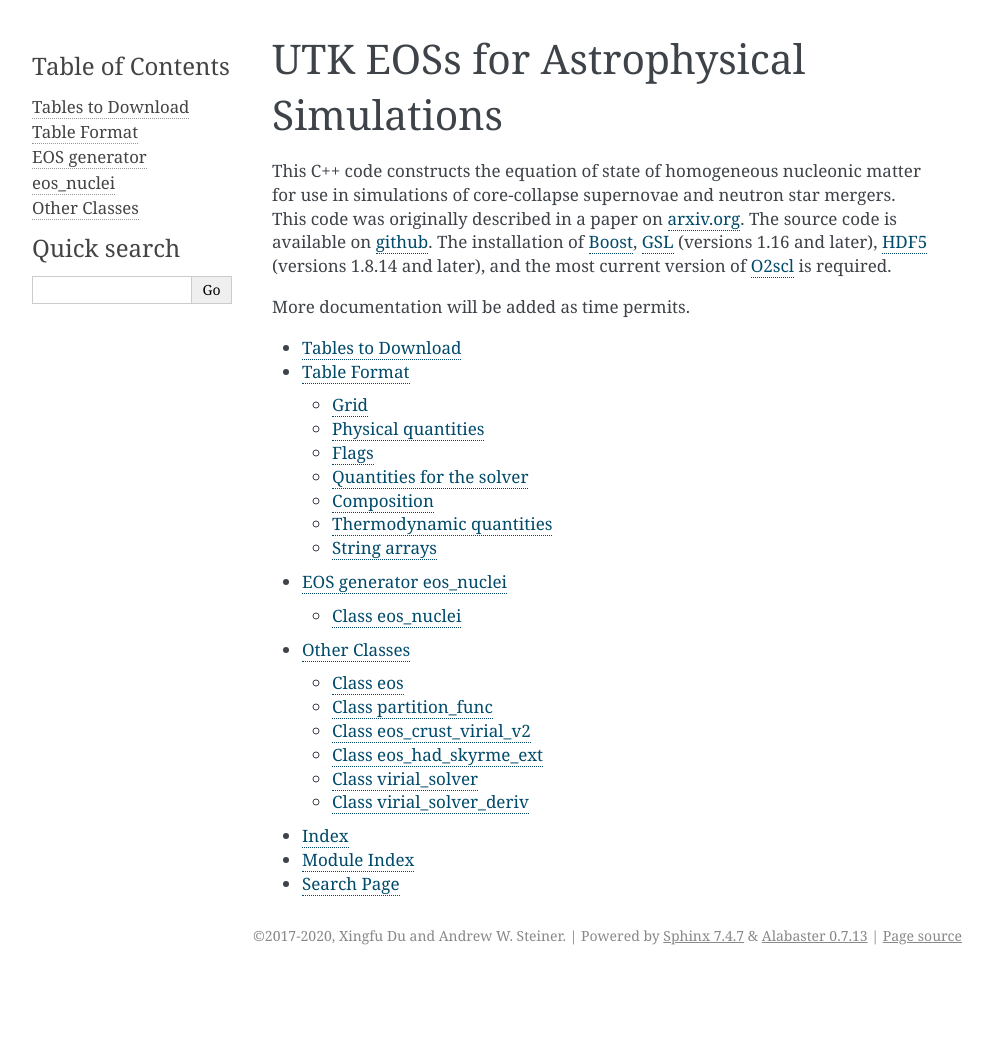
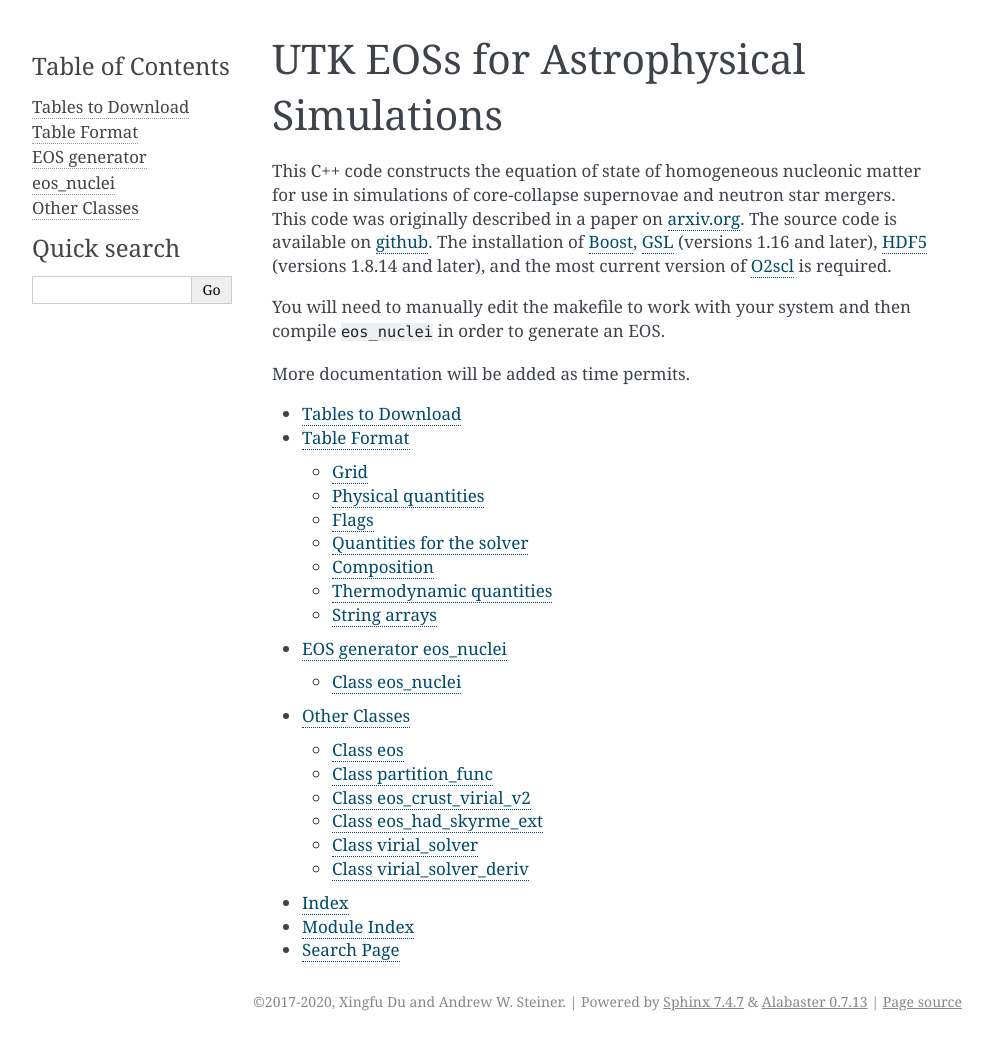
Before and after one commit to np3m/e4mma, a Sphinx documentation site: the page built from doc/index.rst, in a window 1280 px wide. Shown: the whole page, without its empty margins (148-1141 px from the left). Built offline with Sphinx 7.4.7, drawn with Linux system fonts in a browser that asks for light colours; before the commit the page ends 975 px from its top, so only the background shows below that.

Commit message:
updated docs.

```diff
--- a/doc/index.rst
+++ b/doc/index.rst
@@ -12,6 +12,9 @@ installation of `Boost <http://www.boost.org>`_, `GSL
 current version of `O2scl
 <https://neutronstars.utk.edu/code/o2scl/index.html>`_ is required.
 
+You will need to manually edit the makefile to work with your system
+and then compile ``eos_nuclei`` in order to generate an EOS.
+
 More documentation will be added as time permits.
 
 .. toctree::
```
Also changed, not shown: 1 other file.
